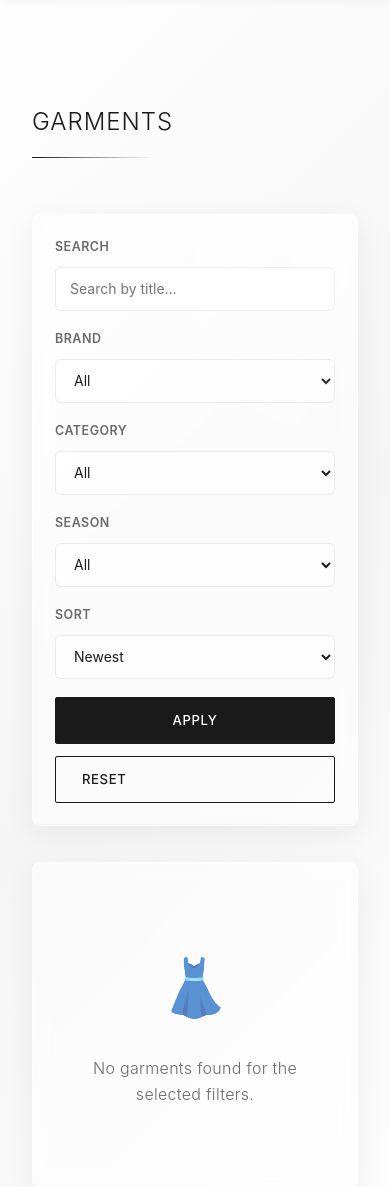
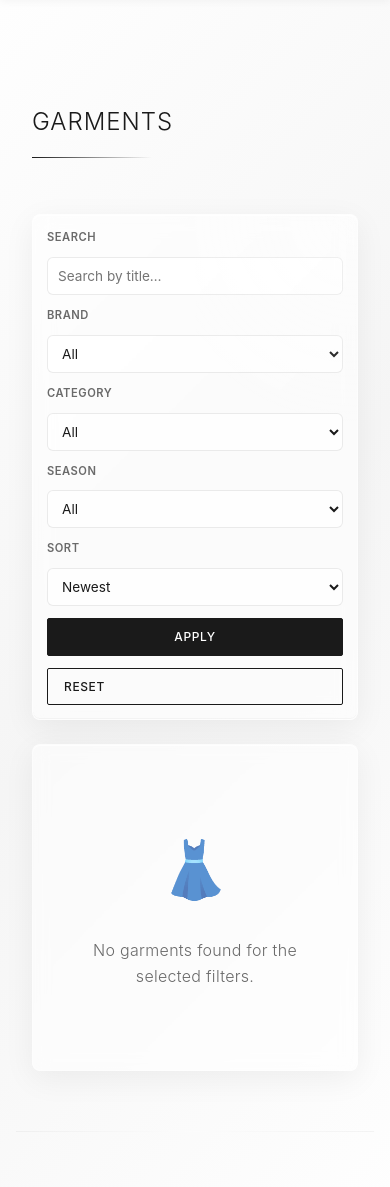
Before and after one commit to ivxn1/Wearly_Fashion_App, a Django app: template templates/wardrobe/garments_list.html in a window 390 px wide. Shown: the part 85-1272 px from the top of the page. Run offline with Django 5.2, Linux system fonts and the light colour scheme; the template is opened without the code that fills it, so the values that code supplies are empty; parts of the project's set-up code (start-up, migrations or seed data) failed here and were passed over.

Commit message:
Updated garment list page and CSS, updated page title inheritance

```diff
--- a/static/css/garments_list.css
+++ b/static/css/garments_list.css
@@ -36,7 +36,7 @@
 
 .filters-grid {
   display: grid;
-  grid-template-columns: 1.4fr 1fr 1fr 1fr 1fr auto;
+  grid-template-columns: repeat(auto-fit, minmax(160px, 1fr));
   gap: 18px;
   align-items: end;
 }
@@ -77,8 +77,9 @@
 .filter-actions {
   display: flex;
   gap: 12px;
-  justify-content: flex-end;
-  align-items: end;
+  justify-content: center;
+  align-items: center;
+  grid-column: span 5;
 }
 
 /* Garments grid: same system, just tuned for list page */
@@ -167,22 +168,34 @@
 }
 
 /* Responsive */
+@media (max-width: 1200px) {
+  .filters-grid {
+    grid-template-columns: repeat(auto-fit, minmax(160px, 1fr));
+  }
+}
+
 @media (max-width: 992px) {
   .filters-grid {
-    grid-template-columns: 1fr 1fr;
+    grid-template-columns: repeat(2, 1fr);
+    gap: 16px;
   }
   .filter-actions {
-    justify-content: flex-start;
+    grid-column: span 1;
+    justify-content: center;
   }
 }
 
 @media (max-width: 768px) {
   .filters-glass {
-    padding: 22px;
+    padding: 20px;
     margin-bottom: 36px;
   }
   .filters-grid {
     grid-template-columns: 1fr;
+    gap: 14px;
+  }
+  .filter-actions {
+    grid-column: 1;
   }
   .btn-cta-sm {
     width: 100%;
@@ -192,3 +205,48 @@
     align-items: stretch;
   }
 }
+
+@media (max-width: 576px) {
+  .filters-glass {
+    padding: 16px;
+    margin-bottom: 28px;
+  }
+  .filters-grid {
+    grid-template-columns: 1fr;
+    gap: 12px;
+  }
+  .filter-input,
+  .filter-select {
+    height: 40px;
+    padding: 0 12px;
+    font-size: 0.9rem;
+  }
+  .filter-label {
+    font-size: 0.75rem;
+  }
+  .btn-cta-sm {
+    padding: 10px 20px;
+    font-size: 0.78rem;
+    width: 100%;
+  }
+}
+
+@media (max-width: 480px) {
+  .filters-glass {
+    padding: 14px;
+    margin-bottom: 24px;
+  }
+  .filter-input,
+  .filter-select {
+    height: 38px;
+    padding: 0 10px;
+    font-size: 0.85rem;
+  }
+  .filter-label {
+    font-size: 0.7rem;
+  }
+  .btn-cta-sm {
+    padding: 8px 16px;
+    font-size: 0.75rem;
+  }
+}
```
Also changed, not shown: templates/core/partials/cards/garment_card.html (+4 -4 lines), templates/wardrobe/garments_list.html (+11 -43 lines).
